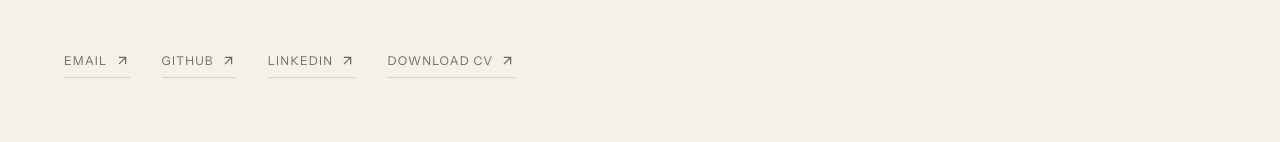
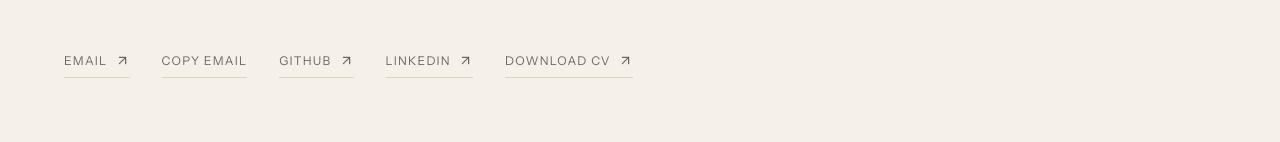
Before and after one commit to Lytech22/Personal-Portfolio, a Next.js app: page / in a window 1280 px wide. Shown: the part 7242-7384 px from the top of the page. Built offline with nearby package versions, Linux system fonts and the light colour scheme; no server answers.

Commit message:
Improve email contact experience with copy fallback

```diff
--- /dev/null
+++ b/app/components/copy-email.tsx
@@ -0,0 +1,69 @@
+"use client";
+
+import { useEffect, useState } from "react";
+
+const email = "leulyitbarek4149@gmail.com";
+
+type CopyStatus = "idle" | "copied" | "failed";
+
+function copyWithSelection(value: string) {
+  const field = document.createElement("textarea");
+  field.value = value;
+  field.setAttribute("readonly", "");
+  field.style.position = "fixed";
+  field.style.opacity = "0";
+  field.style.pointerEvents = "none";
+  document.body.appendChild(field);
+  field.select();
+
+  try {
+    return document.execCommand("copy");
+  } finally {
+    field.remove();
+  }
+}
+
+export function CopyEmail() {
+  const [status, setStatus] = useState<CopyStatus>("idle");
+
+  useEffect(() => {
+    if (status === "idle") return;
+
+    const timeout = window.setTimeout(() => setStatus("idle"), 2200);
+    return () => window.clearTimeout(timeout);
+  }, [status]);
+
+  async function handleCopy() {
+    try {
+      if (navigator.clipboard?.writeText) {
+        await navigator.clipboard.writeText(email);
+      } else if (!copyWithSelection(email)) {
+        throw new Error("Clipboard access is unavailable");
+      }
+
+      setStatus("copied");
+    } catch {
+      try {
+        setStatus(copyWithSelection(email) ? "copied" : "failed");
+      } catch {
+        setStatus("failed");
+      }
+    }
+  }
+
+  const label = status === "copied" ? "Email copied" : status === "failed" ? "Copy failed" : "Copy email";
+
+  return (
+    <button
+      type="button"
+      className="copy-email"
+      onClick={handleCopy}
+      aria-label="Copy Leul Yitbarek's email address"
+      aria-live="polite"
+      aria-atomic="true"
+      title={email}
+    >
+      {label}
+    </button>
+  );
+}
--- a/app/components/portfolio-ui.tsx
+++ b/app/components/portfolio-ui.tsx
@@ -1,5 +1,6 @@
 import { ArrowUpRight } from "lucide-react";
 import Image from "next/image";
+import { CopyEmail } from "./copy-email";
 import { Reveal, Sequence, SequenceItem } from "./reveal";
 
 const currentProjects = [
@@ -214,7 +215,7 @@ function EducationAndLanguages() {
 }
 
 function Contact() {
-  return <section id="contact" className="contact-section" aria-labelledby="contact-title"><Sequence inView stagger={0.085}><SequenceItem><p className="section-kicker">07 / Contact</p></SequenceItem><SequenceItem><h2 id="contact-title">Have something worth <em>building?</em></h2></SequenceItem><SequenceItem><div className="contact-links"><a href="mailto:leulyitbarek4149@gmail.com">Email <ArrowUpRight size={15} /></a><a href="https://github.com/Lytech22" target="_blank" rel="noopener noreferrer">GitHub <ArrowUpRight size={15} /></a><a href="https://www.linkedin.com/in/leul-yitbarek-b1b857314" target="_blank" rel="noopener noreferrer" aria-label="Open Leul's LinkedIn profile">LinkedIn <ArrowUpRight size={15} /></a><a href="/Leul_Yitbarek_CV.pdf" download="Leul_Yitbarek_CV.pdf" aria-label="Download Leul Yitbarek's CV PDF">Download CV <ArrowUpRight size={15} /></a></div></SequenceItem></Sequence></section>;
+  return <section id="contact" className="contact-section" aria-labelledby="contact-title"><Sequence inView stagger={0.085}><SequenceItem><p className="section-kicker">07 / Contact</p></SequenceItem><SequenceItem><h2 id="contact-title">Have something worth <em>building?</em></h2></SequenceItem><SequenceItem><div className="contact-links"><a href="mailto:leulyitbarek4149@gmail.com">Email <ArrowUpRight size={15} /></a><CopyEmail /><a href="https://github.com/Lytech22" target="_blank" rel="noopener noreferrer">GitHub <ArrowUpRight size={15} /></a><a href="https://www.linkedin.com/in/leul-yitbarek-b1b857314" target="_blank" rel="noopener noreferrer" aria-label="Open Leul's LinkedIn profile">LinkedIn <ArrowUpRight size={15} /></a><a href="/Leul_Yitbarek_CV.pdf" download="Leul_Yitbarek_CV.pdf" aria-label="Download Leul Yitbarek's CV PDF">Download CV <ArrowUpRight size={15} /></a></div></SequenceItem></Sequence></section>;
 }
 
 function SectionHeader({ id, index, title, intro }: { id?: string; index: string; title: string; intro?: string }) { return <Reveal className="section-header"><p id={id} className="section-kicker">{index} / {title}</p>{intro && <p className="section-intro">{intro}</p>}</Reveal>; }
--- a/app/globals.css
+++ b/app/globals.css
@@ -35,10 +35,11 @@ h1 em, h2 em { color: var(--accent-strong); font-style: normal; }
 .hero-location { margin: 0; color: var(--foreground); font-size: 1rem; }
 .hero-support { max-width: 390px; margin: 1rem 0 0; color: var(--muted); font-size: .95rem; line-height: 1.65; }
 .hero-actions { display: flex; gap: 1.75rem; margin-top: 2.6rem; }
-.text-link, .contact-links a { position: relative; display: inline-flex; align-items: center; gap: .45rem; color: var(--muted); font-size: .75rem; text-transform: uppercase; letter-spacing: .1em; border-bottom: 1px solid var(--line); padding-bottom: .45rem; transition: color .2s, border-color .2s; }
-.text-link::after, .contact-links a::after { position: absolute; right: 0; bottom: -1px; left: 0; height: 1px; background: var(--accent); content: ""; transform: scaleX(0); transform-origin: right; transition: transform .25s ease; }
-.text-link:hover, .contact-links a:hover { color: var(--accent-strong); border-color: var(--accent-strong); }
-.text-link:hover::after, .contact-links a:hover::after { transform: scaleX(1); transform-origin: left; }
+.copy-email { margin: 0; border: 0; background: none; font-family: inherit; cursor: pointer; }
+.text-link, .contact-links a, .copy-email { position: relative; display: inline-flex; align-items: center; gap: .45rem; color: var(--muted); font-size: .75rem; text-transform: uppercase; letter-spacing: .1em; border-bottom: 1px solid var(--line); padding: 0 0 .45rem; transition: color .2s, border-color .2s; }
+.text-link::after, .contact-links a::after, .copy-email::after { position: absolute; right: 0; bottom: -1px; left: 0; height: 1px; background: var(--accent); content: ""; transform: scaleX(0); transform-origin: right; transition: transform .25s ease; }
+.text-link:hover, .contact-links a:hover, .copy-email:hover { color: var(--accent-strong); border-color: var(--accent-strong); }
+.text-link:hover::after, .contact-links a:hover::after, .copy-email:hover::after { transform: scaleX(1); transform-origin: left; }
 .text-link svg, .contact-links a svg, .github-link svg { transition: transform .25s ease; }
 .text-link:hover svg, .contact-links a:hover svg, .github-link:hover svg { transform: translateX(3px); }
 .text-link-dark { color: var(--foreground); }
```
